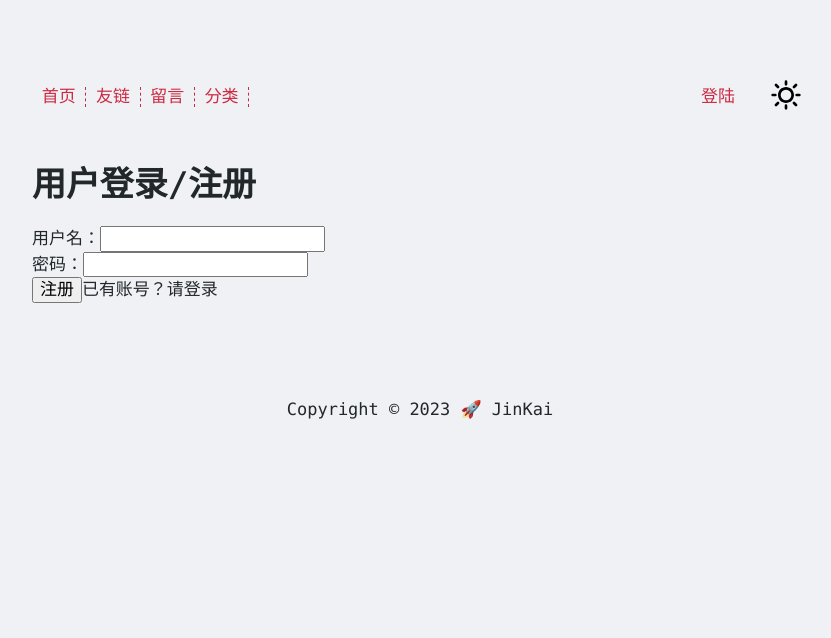
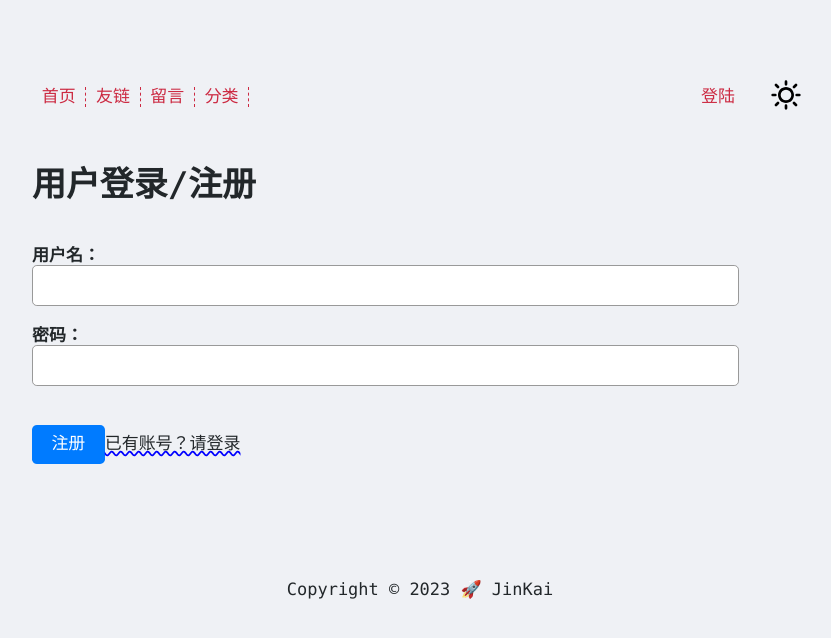
Before and after one commit to Jinmark-kai/vue-client-blog, a Vue app: page /login in a window 1280 px wide. Both pictures are taken after a click on the link "没有账号？请注册". Shown: the top 638 px of the page, without its empty margins (220-1051 px from the left). Built offline with nearby package versions, Linux system fonts and the light colour scheme; what marked-gfm-heading-id, marked-mangle, notiflix would draw is missing.

Commit message:
添加登录样式和退出功能

```diff
--- a/src/components/nav.vue
+++ b/src/components/nav.vue
@@ -6,7 +6,7 @@
       <router-link to="/message">留言</router-link>
       <router-link to="/category">分类</router-link>
       <template v-if="isShow">
-        <span class="loginuser">{{ user }}</span>
+        <span class="loginuser" @click="loginUser">{{ user }}</span>
       </template>
       <template v-else>
         <router-link to="/login" class="loginBtn">登陆</router-link>
@@ -30,8 +30,25 @@ export default {
       if (localStorage.getItem("user")) return JSON.parse(localStorage.getItem("user")).username;
     },
   },
+  methods: {
+    loginUser() {
+      let _this = this;
+      this.$not.Confirm.show(
+        "提示",
+        "你要退出登录吗？",
+        "确定",
+        "取消",
+        function okCb() {
+          localStorage.clear();
+          _this.$not.Notify.success("登出成功！");
+          window.location.href = "/";
+        },
+        function cancelCb() {}
+      );
+    },
+  },
   components: {
-    Btn
+    Btn,
   },
 };
 </script>
@@ -59,9 +76,12 @@ export default {
 .loginBtn {
   margin-left: auto;
 }
+.loginuser {
+  text-decoration: var(--theme-cat-link) wavy underline;
+  cursor: pointer;
+}
 .loginuser::before {
   content: "欢迎用户:";
   font-size: 0.5em;
 }
-
 </style>
--- a/src/views/user/login.vue
+++ b/src/views/user/login.vue
@@ -3,29 +3,33 @@
     <h1>用户登录/注册</h1>
     <!-- 登录表单 -->
     <div v-if="isLogin">
-      <div>
-        <label for="username">用户名：</label>
-        <input type="text" id="username" name="username" required v-model="loginData.username" />
+      <div class="form">
+        <div class="form-group">
+          <label for="username" class="form-label">用户名：</label>
+          <input type="text" id="username" name="username" required v-model="loginData.username" class="form-input" />
+        </div>
+        <div>
+          <label for="password" class="form-label">密码：</label>
+          <input type="password" id="password" name="password" required v-model="loginData.password" class="form-input" />
+        </div>
       </div>
-      <div>
-        <label for="password">密码：</label>
-        <input type="password" id="password" name="password" required v-model="loginData.password" />
-      </div>
-      <button @click="login">登录</button>
-      <a href="#" @click="isLogin = false">没有账号？请注册</a>
+      <button @click="login" class="form-btn">登录</button>
+      <a href="#" @click="isLogin = false" data-login>没有账号？请注册</a>
     </div>
     <!-- 注册表单 -->
     <div v-if="!isLogin">
-      <div>
-        <label for="username">用户名：</label>
-        <input type="text" id="username" name="username" required v-model="registerData.username" />
+      <div class="form">
+        <div class="form-group">
+          <label for="username" class="form-label">用户名：</label>
+          <input type="text" id="username" name="username" required v-model="registerData.username" class="form-input" />
+        </div>
+        <div class="form-group">
+          <label for="password" class="form-label">密码：</label>
+          <input type="password" id="password" name="password" required v-model="registerData.password1" class="form-input" />
+        </div>
+        <button @click="register" class="form-btn">注册</button>
+        <a href="#" @click="isLogin = true" data-login>已有账号？请登录</a>
       </div>
-      <div>
-        <label for="password">密码：</label>
-        <input type="password" id="password" name="password" required v-model="registerData.password1" />
-      </div>
-      <button @click.prevent="register">注册</button>
-      <a href="#" @click="isLogin = true">已有账号？请登录</a>
     </div>
   </div>
 </template>
@@ -50,15 +54,15 @@ export default {
   methods: {
     // 用户登录
     async login() {
-      const {result} = await this.$http.post("/user/login", this.loginData);
+      const { result } = await this.$http.post("/user/login", this.loginData);
       const { token, ...user } = result;
       this.$store.commit("auth/setUser", JSON.stringify(user));
       this.$store.commit("auth/setToken", token);
       this.$not.Notify.success("登录成功");
-      window.location.href ="/"
+      window.location.href = "/";
       try {
       } catch (err) {
-        console.log(err)
+        console.log(err);
         this.$not.Notify.failure("登陆失败");
       }
     },
@@ -66,14 +70,59 @@ export default {
     async register() {
       try {
         let { result } = await this.$http.post("/user/register", this.registerData);
+        console.log(result)
         this.$not.Notify.success(`${result}快去登录吧~`);
-        this.isLogin = true
+        // this.isLogin = true;
       } catch (err) {
-        this.$not.Notify.failure("注册失败");
+        const { message } = err.response.data;
+        this.$not.Notify.failure(message);
       }
     },
   },
 };
 </script>
 
-<style lang="scss" scoped></style>
+<style scoped>
+.form {
+  max-width: 100%;
+  padding: 1rem 0;
+  border-radius: 0.25rem;
+}
+
+.form-group {
+  margin-bottom: 1rem;
+}
+
+.form-label {
+  display: inline-block;
+  width: 7.1429rem;
+  font-weight: bold;
+}
+
+.form-input,
+.form-textarea {
+  display: inline-block;
+  width: calc(100% - 90px);
+  padding: 0.5rem;
+  border: 1px solid #999;
+  border-radius: 0.25rem;
+}
+
+.form-textarea {
+  height: 8.5714rem;
+  resize: vertical;
+}
+
+.form-btn {
+  margin-top: 1rem;
+  padding: 0.5rem 1rem;
+  color: #fff;
+  background-color: #007bff;
+  border: none;
+  border-radius: 0.25rem;
+  cursor: pointer;
+}
+[data-login] {
+  text-decoration: wavy blue underline;
+}
+</style>
```
